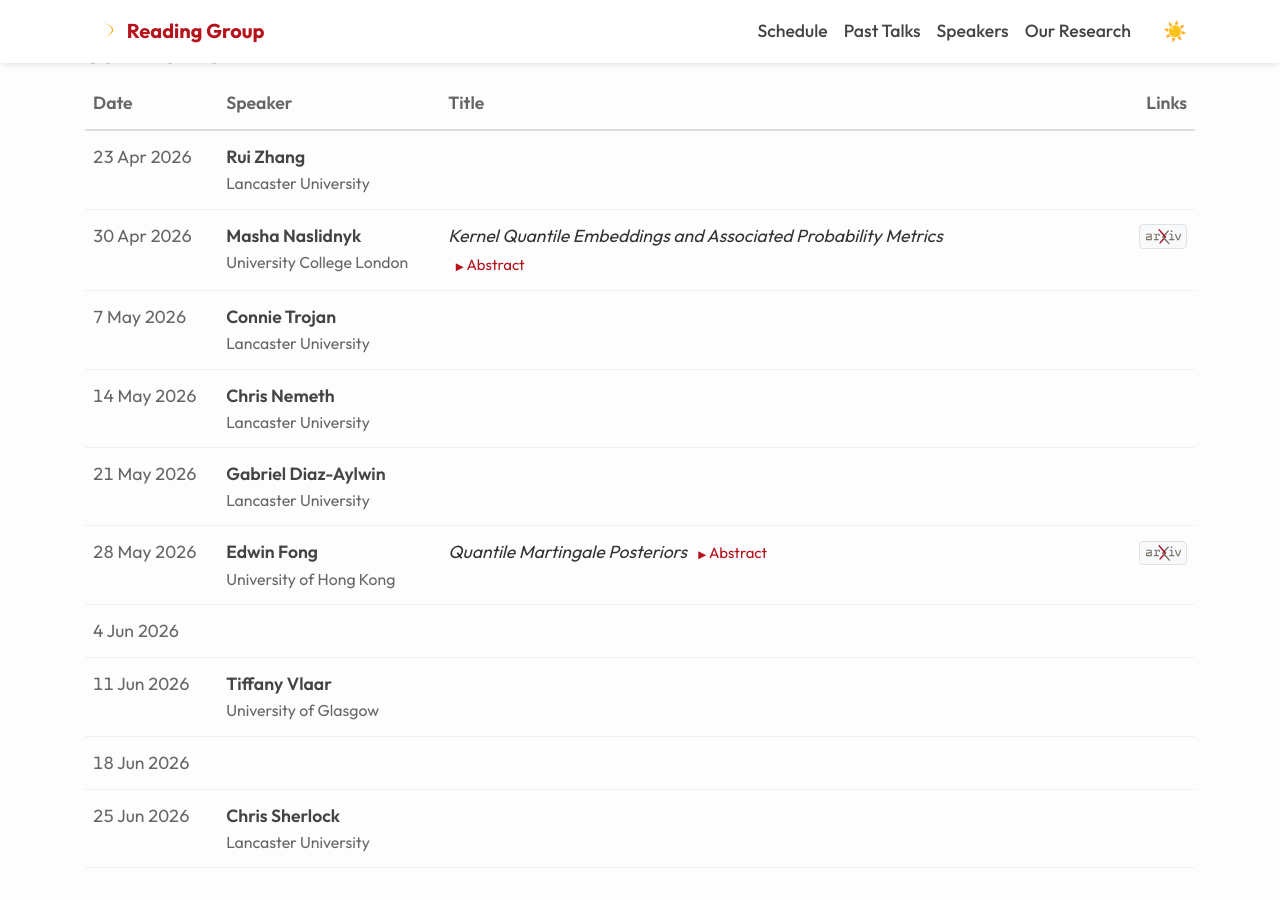
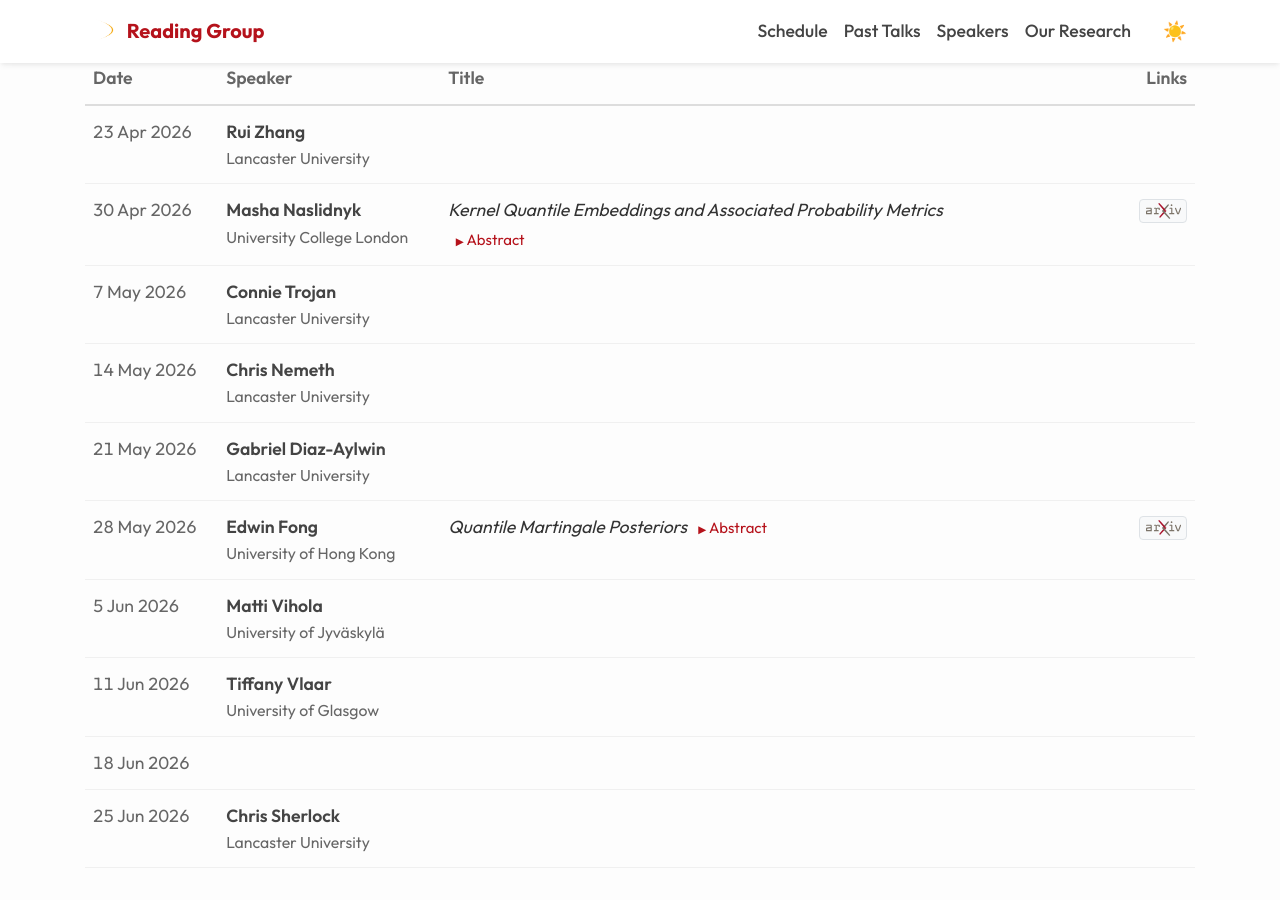
Before and after one commit to LU-CSML/lu-csml.github.io, a Jekyll site: the page built from schedule.md, in a window 1280 px wide and 900 px high, scrolled down 1106 px. Built offline with Jekyll 4.4.1, drawn with Linux system fonts in a browser that asks for light colours; some of the changed text lies outside the part shown.

Commit message:
Updated speakers

```diff
--- a/_data/talks.yml
+++ b/_data/talks.yml
@@ -33,9 +33,9 @@
   title:
   abstract:
 # Move Matti to 4th once Chris answers
-- date: 2026-06-04
-  speaker:
-  affiliation:
+- date: 2026-06-05
+  speaker: Matti Vihola
+  affiliation: University of Jyväskylä
   title:
   abstract:
 
@@ -116,8 +116,8 @@
   slides:
 
 - date: 2026-02-12
-  speaker: Abiel Talwar
-  affiliation: Lancaster University
+  speaker:
+  affiliation:
   title:
   abstract:
   slides:
```
